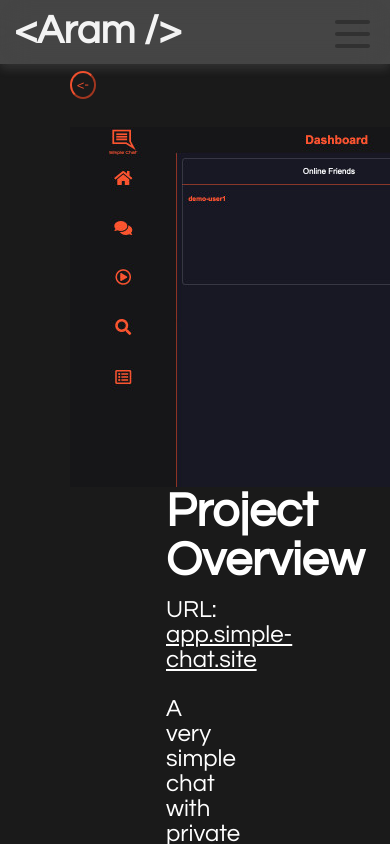
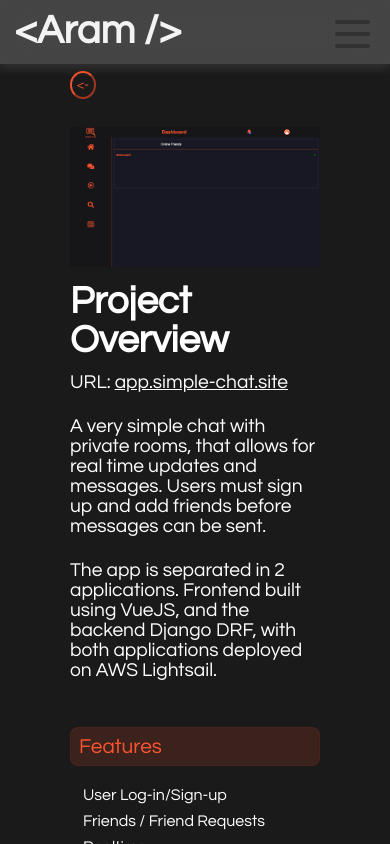
Before and after one commit to amart122/PortofolioPage, a plain HTML site: page projects/simple-chat.html in a window 390 px wide. Shown: the top 844 px of the page. Drawn offline with Linux system fonts and the light colour scheme.

Commit message:
Fixed mobile layout issues

```diff
--- a/assets/css/simple-chat.css
+++ b/assets/css/simple-chat.css
@@ -52,30 +52,48 @@ main {
 }
 
 .overview {
-    display: flex;
-    justify-content: space-between;
-    align-items: start;
-    flex-wrap: wrap;
     padding-top: 15dvh;
 }
 
+.description {
+    width: 100%;
+    display: flex;
+    gap: 15px;
+}
+
+.description img {
+    width: 60%;
+}
+
 .overview-body {
-    width: 50%;
-    padding: 0px 4em;
-    font-size: 1.5rem;
+    width: 40%;
+    font-size: 1.2rem;
 }
 
 .overview-body p {
     padding: 12px 0px;
 }
 
+@media only screen and (max-width: 992px) {
+    .description {
+        flex-wrap: wrap;
+        justify-content: center;
+    }
+
+    .description > img, .overview-body{
+        width: 100%;
+        height: auto;
+    }
+}
+
 #tech-stack {
     display: flex;
-    justify-content: space-between;
+    justify-content: space-evenly;
     align-items: flex-start;
     width: 100%;
     display: flex;
     gap: 20px;
+    flex-wrap: wrap;
 }
 
 #tech-stack .stack {
@@ -127,7 +145,8 @@ main {
     display: none;
 }
 
-#tech-stack .stack:hover .learn-more {
+#tech-stack .stack:hover .learn-more,
+#tech-stack .stack:active .learn-more {
     display: flex;
 }
 
@@ -184,6 +203,7 @@ main {
     margin: 30px auto;
     display: flex;
     justify-content: center;
+    gap: 15px;
 }
 
 .features .figure-container figure {
--- a/projects/simple-chat.html
+++ b/projects/simple-chat.html
@@ -33,6 +33,7 @@
         </nav>
 
         <div class="page active overview">
+            <div class="description">
                 <img src="../assets/simple-chat-ssthumb.jpg" alt="Simple Chat Dashboard" width="640" height="360">
                 <div class="overview-body">
                     <h1>Project Overview</h1>
@@ -43,6 +44,7 @@
                     <p>
                         The app is separated in 2 applications. Frontend built using VueJS, and the backend Django DRF, with both applications deployed on AWS Lightsail.
                     </p>
+                </div>
             </div>
             <div id="tech-stack">
                 <div class="stack">
```
Lines whose indentation alone changed are shown as unchanged.
